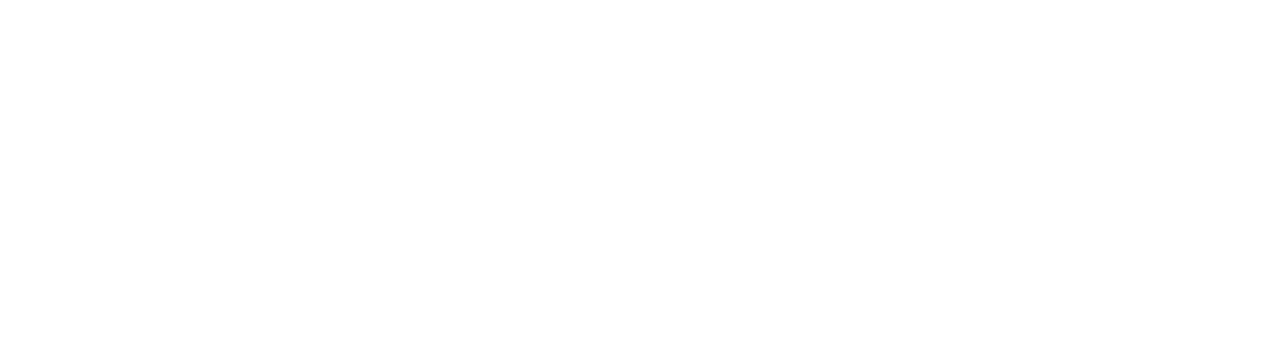
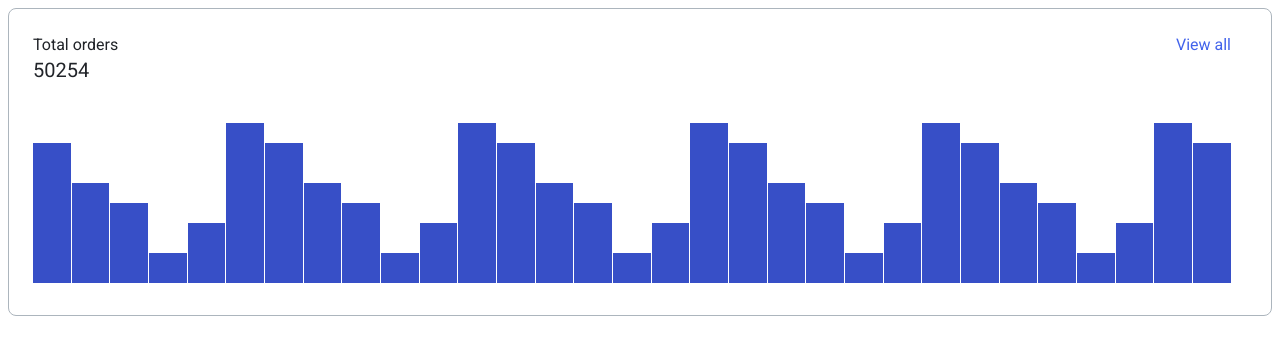
Before and after one commit to js-tasks-ru/htmlcss-20230911-4_aleksandr36, a website: page 04-lection2/01-histogram/index.html in a window 1280 px wide. Drawn offline with Linux system fonts and the light colour scheme.

Commit message:
add solution for dz3: - create histogram

```diff
--- a/04-lection2/01-histogram/histogram.css
+++ b/04-lection2/01-histogram/histogram.css
@@ -0,0 +1,59 @@
+
+.histogram {
+    --histogram-color: var(--blue);
+
+	width: 100%;
+	height: 100%;
+	background: var(--white);
+	border-radius: var(--border-radius);
+	border: 1px solid var(--border-color);
+	padding: 24px 40px 32px 24px;
+}
+
+.histogram__header {
+	display: flex;
+	justify-content: space-between;
+}
+
+.histogram__title {
+	display: flex;
+	flex-direction: column;
+}
+
+.histogram__title-text {
+	color: var(--text-color);
+	font-size: 16px;
+	font-weight: 400;
+	line-height: 24px;
+	word-wrap: break-word;
+}
+
+.histogram__title-value {
+	color: var(--text-color);
+	font-size: 20px;
+	font-weight: 400;
+	line-height: 26px;
+	word-wrap: break-word;
+}
+
+.histogram__link {
+	text-decoration: none;
+	color: var(--link-color);
+	font-size: 16px;
+	font-weight: 400;
+	line-height: 24px;
+	word-wrap: break-word;
+}
+
+.histogram__bars {
+	display: flex;
+    justify-content: space-between;
+	align-items: end;
+	height: 200px;
+	gap: 1px;
+}
+
+.histogram__bar {
+	flex: 1 1 100%;
+	background-color: var(--blue);
+}
--- a/04-lection2/01-histogram/index.html
+++ b/04-lection2/01-histogram/index.html
@@ -1,11 +1,58 @@
 <!DOCTYPE html>
 <!-- Страница с гистограммой -->
 <html lang="ru">
+
 <head>
     <link rel="stylesheet" href="../../assets/css/main.css">
     <link rel="stylesheet" href="./histogram.css">
 </head>
+
 <body>
+    <div class="histogram">
+        <div class="histogram__header">
+            <div class="histogram__title">
+                <span class="histogram__title-text">Total orders</span>
+                <span class="histogram__title-value">50254</span>
+            </div>
 
+            <a href="#" class="histogram__link">View all</a>
+        </div>
+        <div class="histogram__body">
+            <div class="histogram__bars">
+                <div class="histogram__bar" style="height: 70%;"></div>
+                <div class="histogram__bar" style="height: 50%;"></div>
+                <div class="histogram__bar" style="height: 40%;"></div>
+                <div class="histogram__bar" style="height: 15%;"></div>
+                <div class="histogram__bar" style="height: 30%;"></div>
+                <div class="histogram__bar" style="height: 80%;"></div>
+                <div class="histogram__bar" style="height: 70%;"></div>
+                <div class="histogram__bar" style="height: 50%;"></div>
+                <div class="histogram__bar" style="height: 40%;"></div>
+                <div class="histogram__bar" style="height: 15%;"></div>
+                <div class="histogram__bar" style="height: 30%;"></div>
+                <div class="histogram__bar" style="height: 80%;"></div>
+                <div class="histogram__bar" style="height: 70%;"></div>
+                <div class="histogram__bar" style="height: 50%;"></div>
+                <div class="histogram__bar" style="height: 40%;"></div>
+                <div class="histogram__bar" style="height: 15%;"></div>
+                <div class="histogram__bar" style="height: 30%;"></div>
+                <div class="histogram__bar" style="height: 80%;"></div>
+                <div class="histogram__bar" style="height: 70%;"></div>
+                <div class="histogram__bar" style="height: 50%;"></div>
+                <div class="histogram__bar" style="height: 40%;"></div>
+                <div class="histogram__bar" style="height: 15%;"></div>
+                <div class="histogram__bar" style="height: 30%;"></div>
+                <div class="histogram__bar" style="height: 80%;"></div>
+                <div class="histogram__bar" style="height: 70%;"></div>
+                <div class="histogram__bar" style="height: 50%;"></div>
+                <div class="histogram__bar" style="height: 40%;"></div>
+                <div class="histogram__bar" style="height: 15%;"></div>
+                <div class="histogram__bar" style="height: 30%;"></div>
+                <div class="histogram__bar" style="height: 80%;"></div>
+                <div class="histogram__bar" style="height: 70%;"></div>
+            </div>
+        </div>
+    </div>
 </body>
+
 </html>
--- a/assets/css/main.css
+++ b/assets/css/main.css
@@ -17,8 +17,25 @@
 
     --primary: var(--blue);
     --secondary: var(--purple);
+
+    --padding: 1.25rem;
+    --margin: .25rem;
+
+    --border-color: var(--grey-3);
+    --border-color-darken: var(--grey-4);
+
+    --border-radius: 8px;
+
+    --text-color: var(--black);
+    --text-color-gray: var(--grey-4);
+    --text-color-light: var(--white);
+
+    --link-color: #4263EB;
+
+    font-size: 16px;
 }
 
 * {
     font-family: 'Roboto', sans-serif;
+    box-sizing: border-box;
 }
```
Lines whose indentation alone changed are shown as unchanged.
